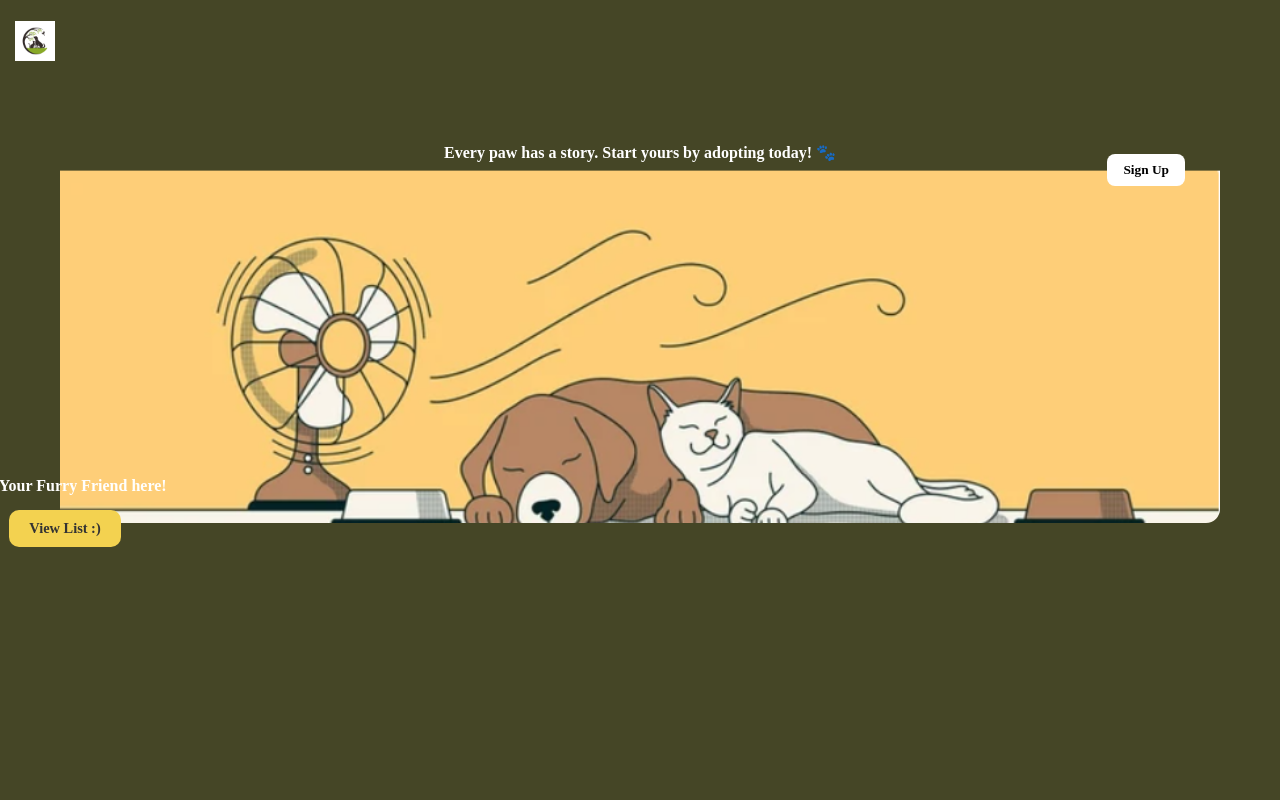
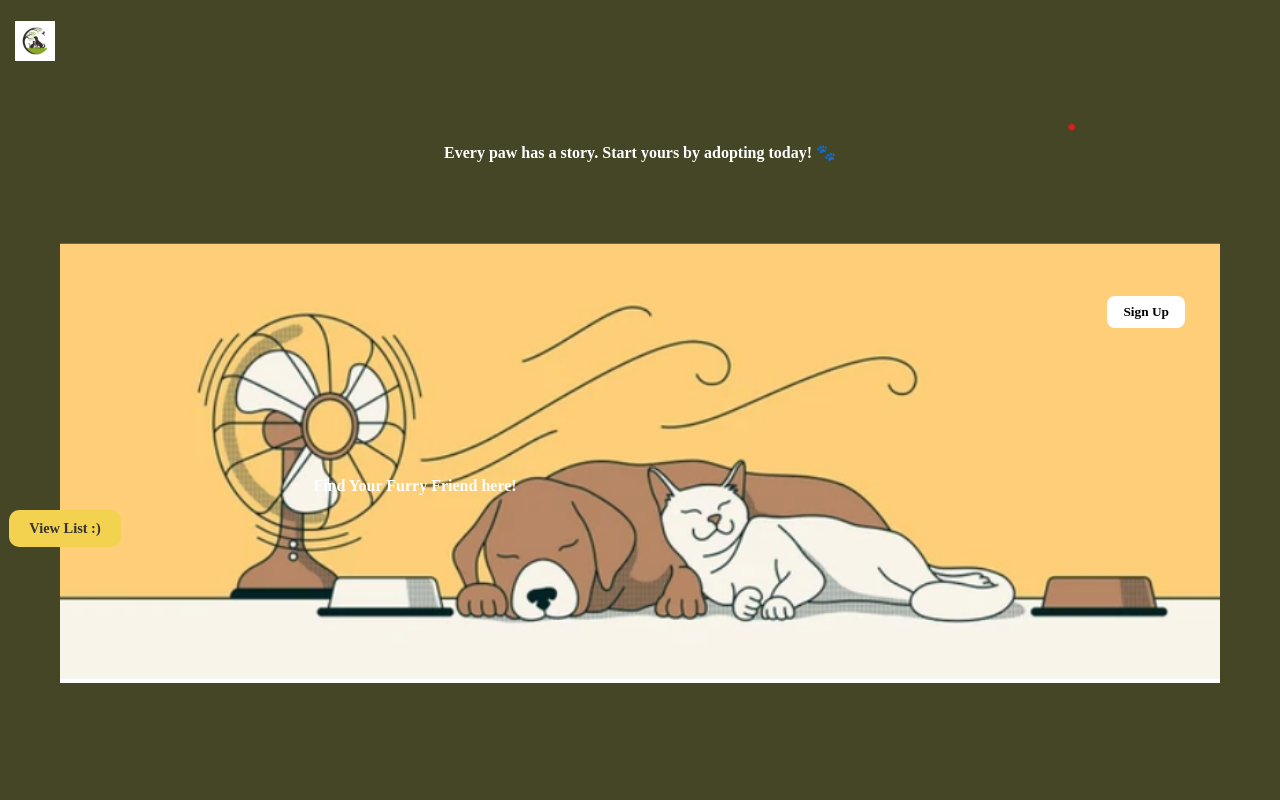
Before and after one commit to Rathika25/Pawfinder, a React (Vite) app in the folder frontend/: page / in a window 1280 px wide. Shown: the top 800 px of the page. Built offline with nearby package versions, Linux system fonts and the light colour scheme.

Commit message:
Updated Header CSS for better Layout

```diff
--- a/frontend/src/components/Header/Header.css
+++ b/frontend/src/components/Header/Header.css
@@ -9,7 +9,7 @@ body {
 
 .signup-button {
   position: absolute;
-  top: 20px;
+  bottom: 350px;
   right: 30px;
 }
 
@@ -34,9 +34,9 @@ body {
   margin-top: 30px;
   background: url('/header_img.png') no-repeat center;
   background-size: cover;
-  height: 50vh;
+  height: 70vh;
   position: relative;
-  border-radius: 14px;
+
 
 
 
@@ -67,6 +67,9 @@ body {
 .header-contents h2 {
   font-size:16px;
   margin-bottom: 10px;
+  margin-left: 600px;
+  margin-right: -100px;
+  text-align: center;
 }
 
 .modal-overlay {
```
